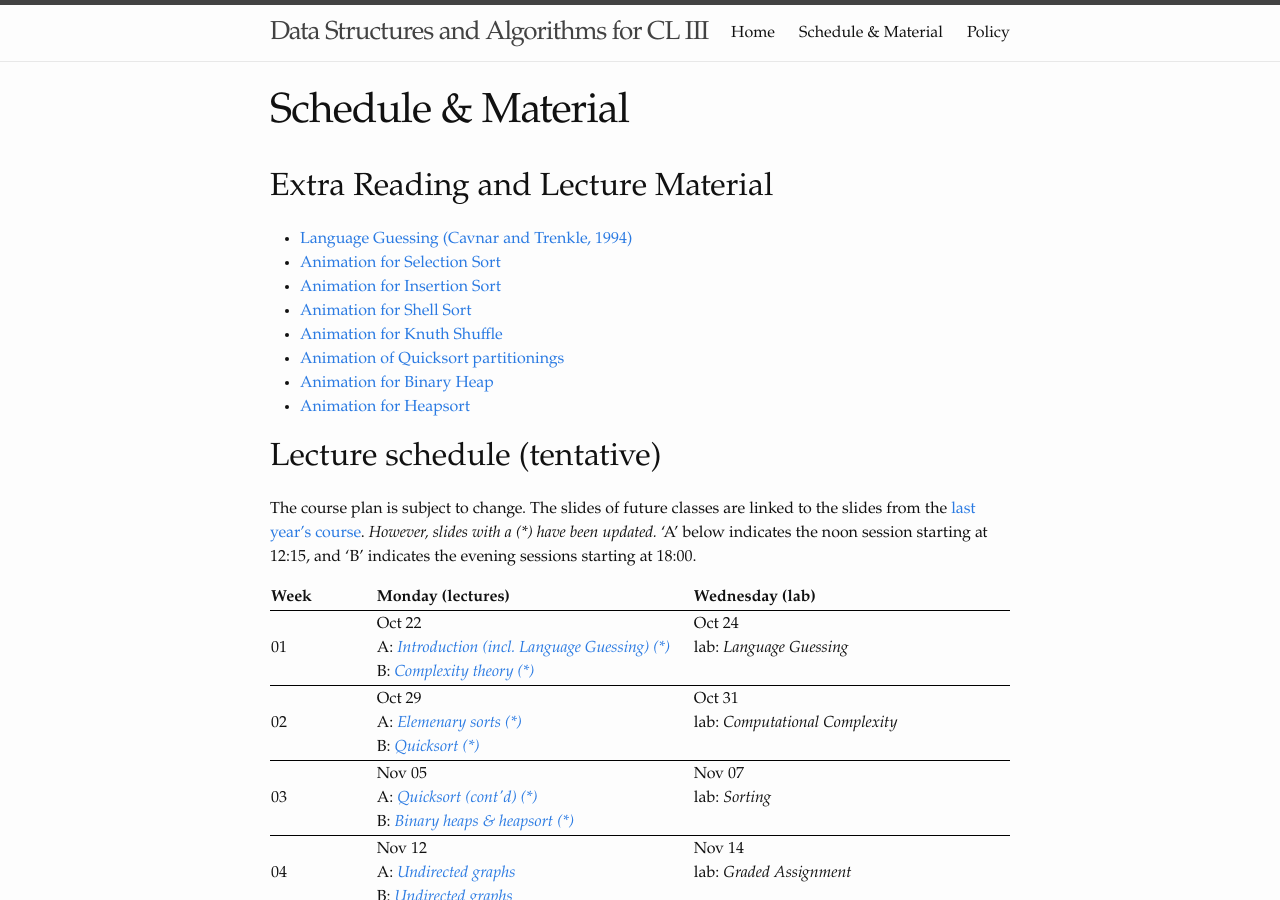
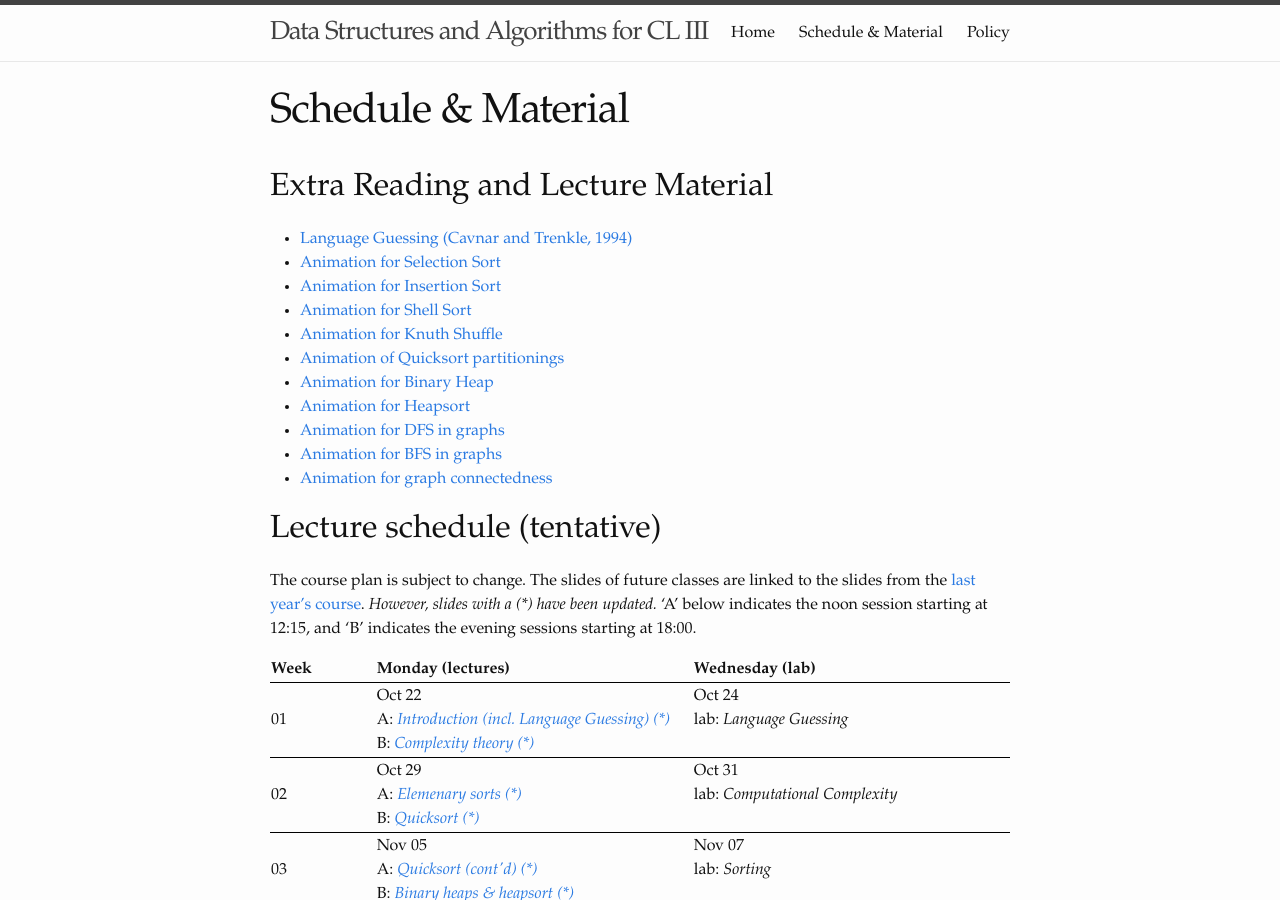
Before and after one commit to dsacl3-2018/dsacl3-2018.github.io, a Jekyll site: the page built from lectures.md, in a window 1280 px wide and 900 px high. Built offline with Jekyll 4.4.1, drawn with Linux system fonts in a browser that asks for light colours; some of the changed text lies outside the part shown.

Commit message:
Uploaded slides/material for undirected graph lecture

```diff
--- a/_data/schedule.yml
+++ b/_data/schedule.yml
@@ -29,8 +29,8 @@
   dates:
     Nov 12:
       topics:
-        A: <a href="http://algs4.cs.princeton.edu/lectures/41UndirectedGraphs.pdf">Undirected graphs</a>
-        B: <a href="http://algs4.cs.princeton.edu/lectures/41UndirectedGraphs.pdf">Undirected graphs</a>
+        A: <a href="slides/41UndirectedGraphs.pdf">Undirected graphs (*)</a>
+        B: <a href="slides/41UndirectedGraphs.pdf">Undirected graphs (cont'd) (*)</a>
     Nov 14:
       topics:
         lab: Graded Assignment
--- a/lectures.md
+++ b/lectures.md
@@ -14,6 +14,9 @@ title: Schedule & Material
 <li><a href="slides/23DemoPartitioning.pdf">Animation of Quicksort partitionings</a> </li>
 <li><a href="slides/24DemoBinaryHeap.pdf">Animation for Binary Heap</a> </li>
 <li><a href="slides/24DemoHeapsort.pdf">Animation for Heapsort</a> </li>
+<li><a href="slides/41DemoDepthFirstSearch.pdf">Animation for DFS in graphs</a></li>
+<li><a href="slides/41DemoBreadthFirstSearch.pdf">Animation for BFS in graphs</a></li>
+<li><a href="slides/41DemoConnectedComponents.pdf">Animation for graph connectedness</a></li>
 </ul>
 
 ## Lecture schedule (tentative)
```
Also changed, not shown: 4 other files.
